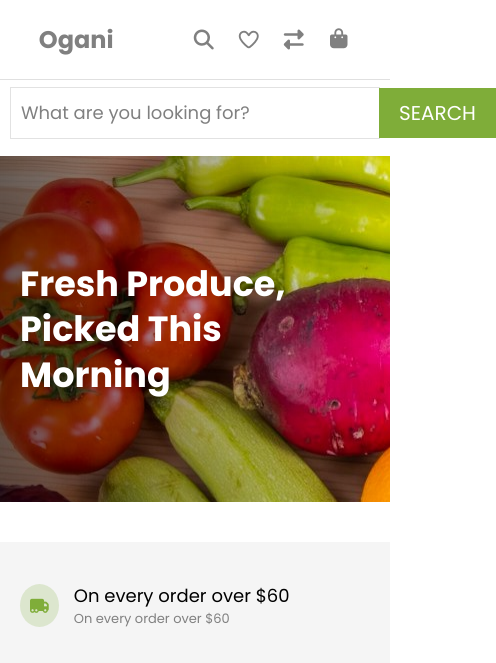
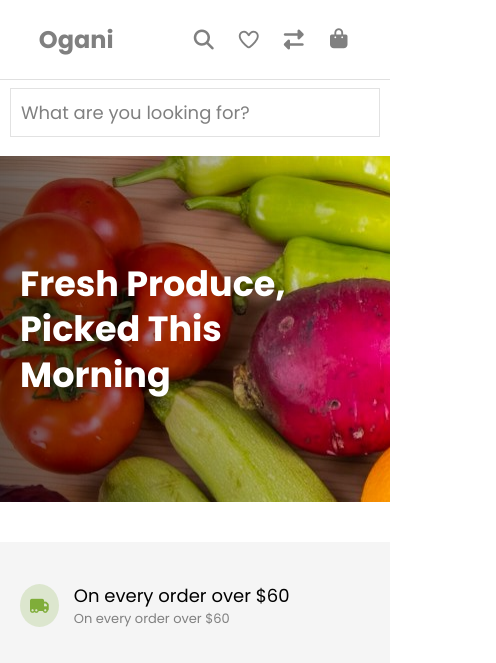
Before and after one commit to rehmanarainofficial/orgnic-food, a plain HTML site: page index.html in a window 390 px wide. Shown: the top 663 px of the page, 496 px wide, since content can reach past the window. Drawn offline with Linux system fonts and the light colour scheme.

Commit message:
remove button

```diff
--- a/css/style.css
+++ b/css/style.css
@@ -249,7 +249,6 @@ header .head-right-top form button {
 }
 
 @media screen and (max-width: 480px) {
-
   .head-right .head-right-top {
     padding-inline: 10px;
   }
@@ -268,7 +267,7 @@ header .head-right-top form button {
     font-size: 18px;
   }
   header .head-right-top form button {
-    padding: 10px 20px;
+ display: none;
   }
   header .head-right {
     gap: 10px;
@@ -280,7 +279,6 @@ header .head-right-top form button {
   .features {
     justify-content: start;
   }
-
   .feature-content p {
     font-size: 18px;
   }
@@ -291,5 +289,4 @@ header .head-right-top form button {
     padding: 10px;
     font-size: 15px;
   }
-
 }
```
Lines whose indentation alone changed are shown as unchanged.
